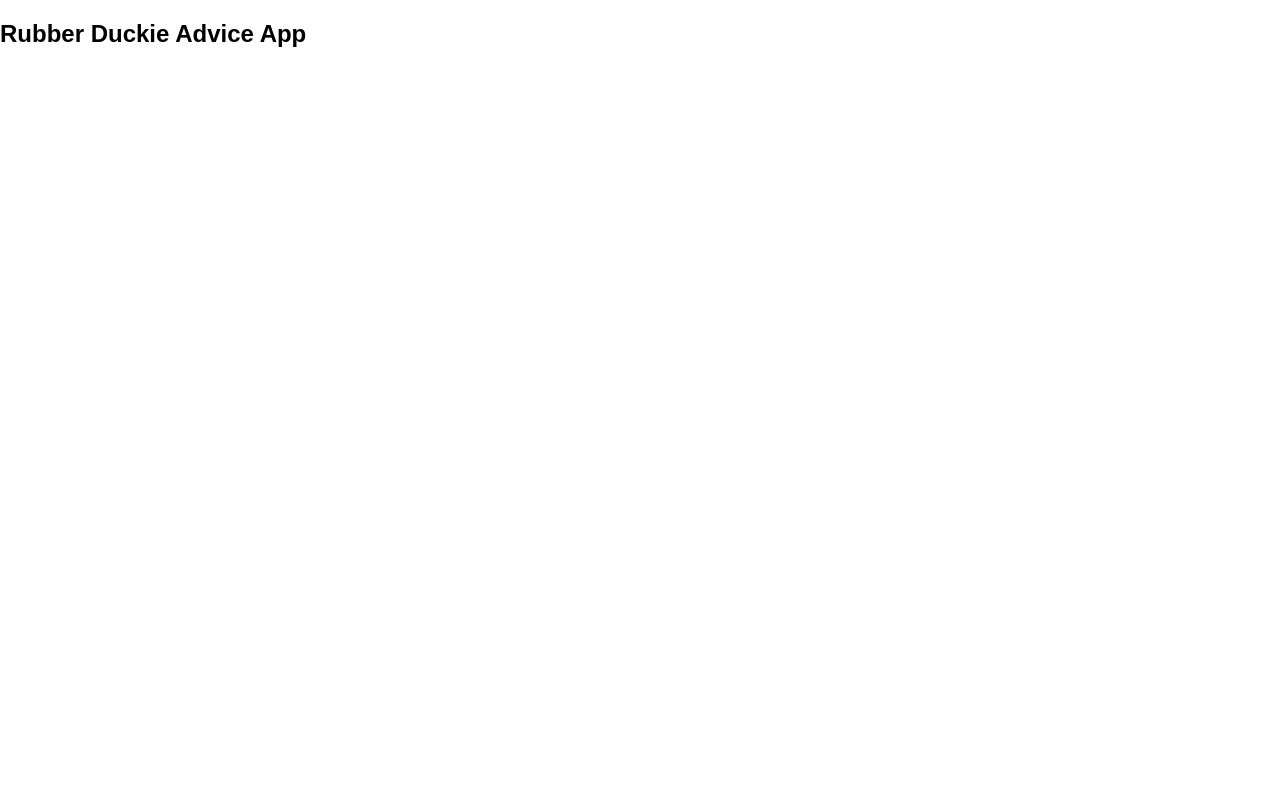
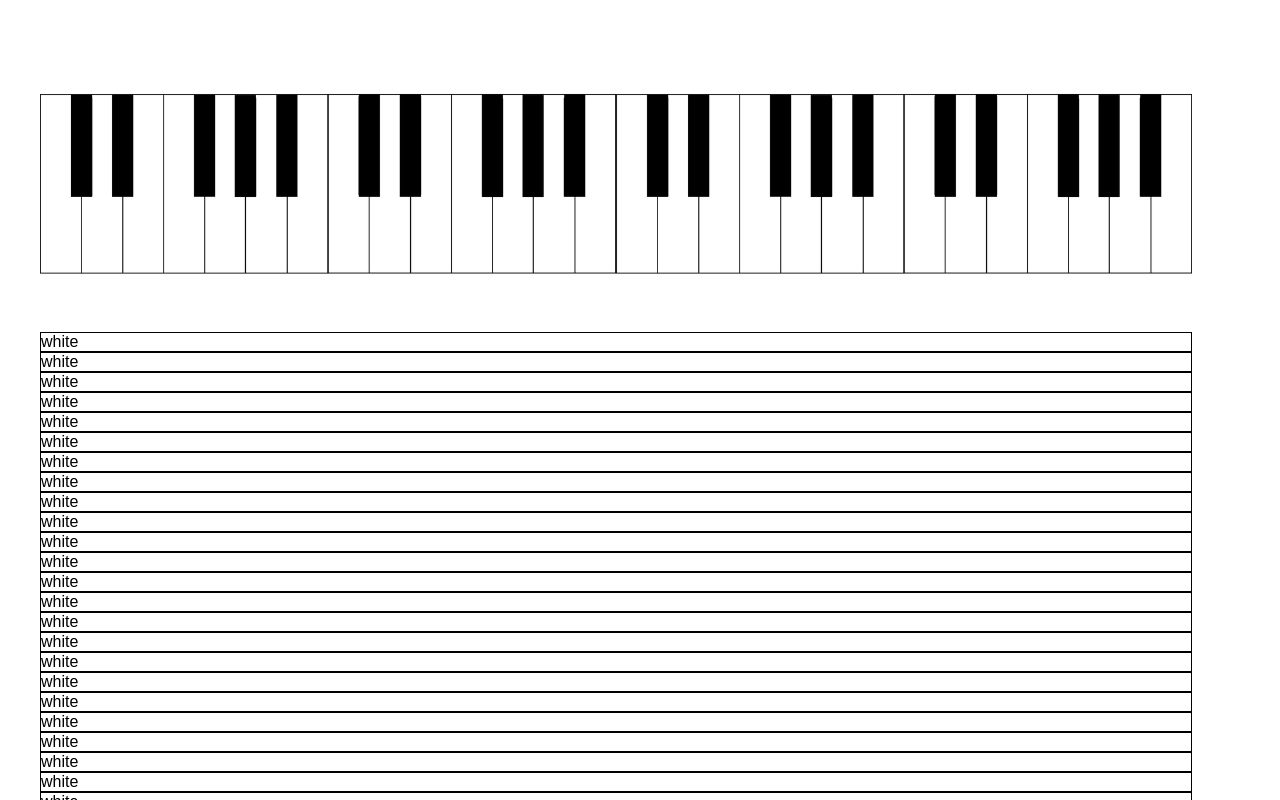
Before and after one commit to annabush092/rubber-duckie, a React (Create React App) app: page / in a window 1280 px wide. Shown: the top 800 px of the page. Built offline with nearby package versions, Linux system fonts and the light colour scheme.

Commit message:
initial setup, figure out resize next time

```diff
--- a/src/App.js
+++ b/src/App.js
@@ -1,12 +1,30 @@
 import React, { Component } from 'react';
+import PianoContainer from './containers/PianoContainer'
 // import logo from './logo.svg';
 // import './App.css';
 
 class App extends Component {
-  render() {
+
+  constructor(props) {
+    super(props)
+    this.state = {
+      windowHeight: window.innerHeight,
+      windowWidth: window.innerWidth
+    }
+  }
+
+  handleResize(ev) {
+    console.log(ev)
+    // this.setState({
+    //   windowHeight: ,
+    //   windowWidth:
+    // })
+  }
+
+  render(){
     return (
-      <div>
-        <h2>Rubber Duckie Advice App</h2>
+      <div onResize={this.handleResize.bind(this)}>
+        <PianoContainer/>
       </div>
     );
   }
--- /dev/null
+++ b/src/components/WhiteKey.js
@@ -0,0 +1,22 @@
+import React from 'react';
+
+export default class WhiteKey extends React.Component {
+  // props = {
+  //   windowHeight: num,
+  //   windowWidth: num
+  // }
+
+  keyStyle() {
+    return {
+      border: "thin solid black",
+      width: `${this.props.windowWidth / 32}px`,
+      height: `${this.props.windowHeight / 10}px`
+    }
+  }
+
+  render() {
+    return(
+      <div style={this.keyStyle()}>white</div>
+    )
+  }
+}
--- /dev/null
+++ b/src/components/WhiteKeys.js
@@ -0,0 +1,16 @@
+import React from 'react';
+import WhiteKey from './WhiteKey'
+
+export default class WhiteKeys extends React.Component {
+  render() {
+    const fourOctaves = []
+    for(let i=0; i<32; i++) {
+      fourOctaves.push(<WhiteKey/>)
+    }
+    return (
+      <div>
+        {fourOctaves}
+      </div>
+    )
+  }
+}
--- /dev/null
+++ b/src/containers/PianoContainer.js
@@ -0,0 +1,16 @@
+import React from 'react';
+import pianoTemplate from "../img/piano-template.png";
+import {containerStyle, picStyle} from "../views/PianoContainerViews"
+import WhiteKeys from '../components/WhiteKeys'
+
+export default class PianoContainer extends React.Component {
+  render() {
+    return (
+      <div style={containerStyle}>
+        <img src={pianoTemplate} style={picStyle}/>
+        <img src={pianoTemplate} style={picStyle}/>
+        <WhiteKeys/>
+      </div>
+    )
+  }
+}
--- /dev/null
+++ b/src/views/PianoContainerViews.js
@@ -0,0 +1,11 @@
+const containerStyle = {
+  width: '90%',
+  padding: '40px'
+}
+
+const picStyle = {
+  width: '50%'
+}
+
+export {picStyle}
+export {containerStyle}
```
Also changed, not shown: src/App.css (+0 -25 lines), src/components/BlackKey.js (added), src/components/BlackKeys.js (added), src/img/piano-template.png (added).
